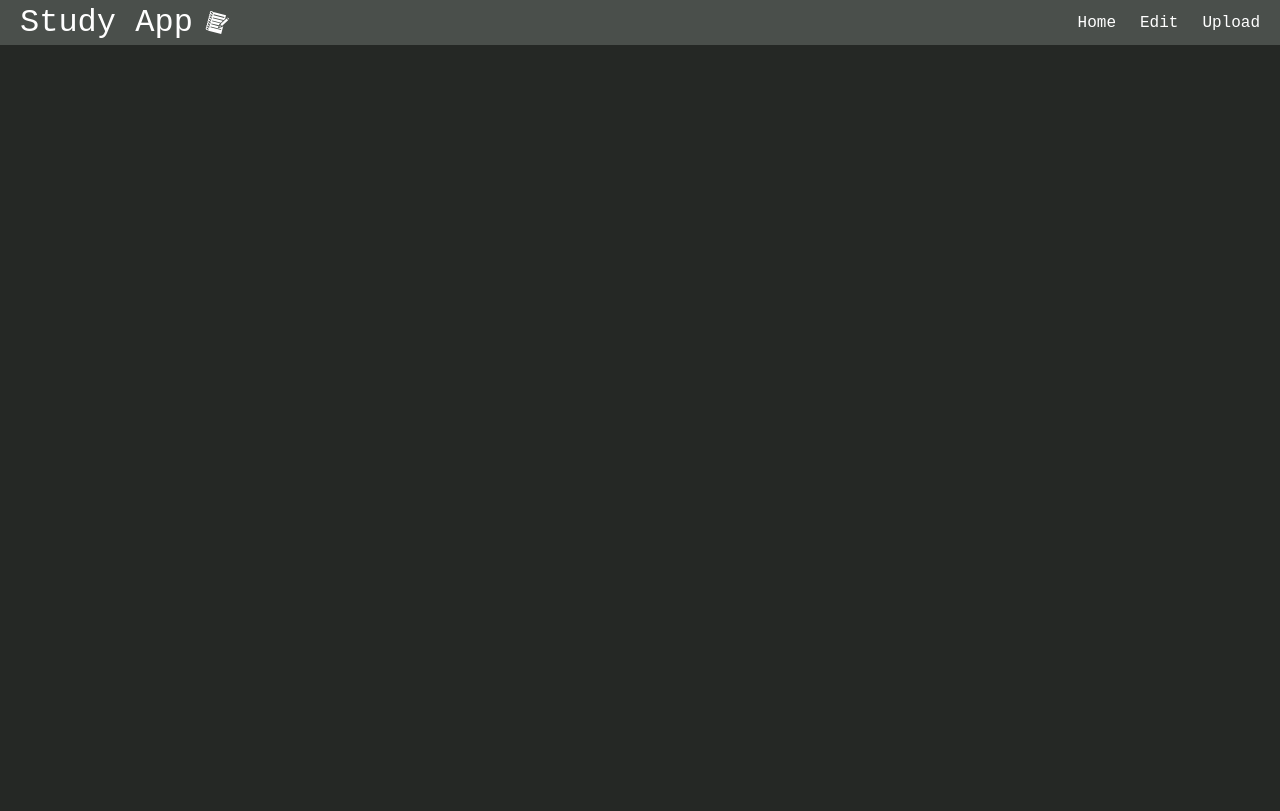
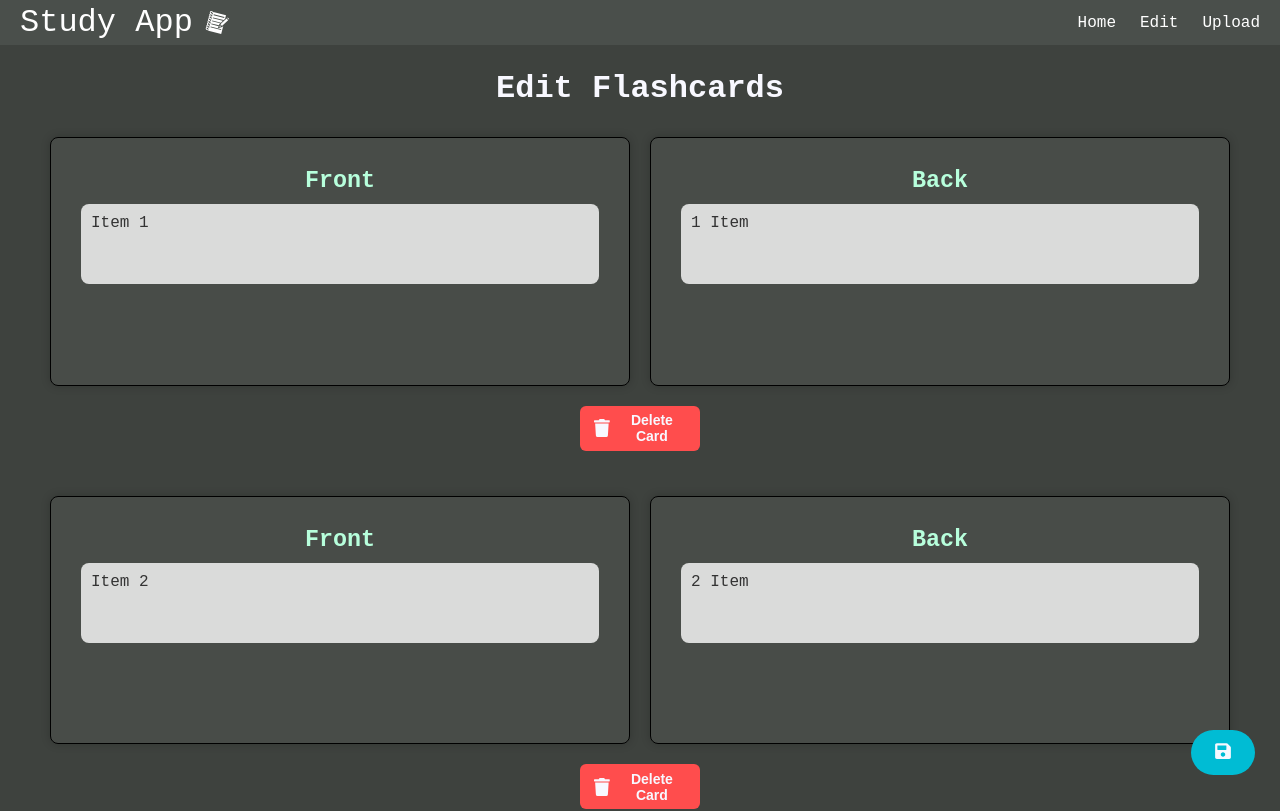
Before and after one commit to camsent/CS230Project4, a React (Vite) app in the folder FrontEnd/frontend-study-app/: page /edit in a window 1280 px wide. Shown: the top 811 px of the page. Built offline with nearby package versions, Linux system fonts and the light colour scheme.

Commit message:
added edit page

```diff
--- a/FrontEnd/frontend-study-app/src/App.jsx
+++ b/FrontEnd/frontend-study-app/src/App.jsx
@@ -5,7 +5,7 @@ import RegisterPage from './components/RegisterPage';
 import HomePage from './components/homePage';
 import Navbar from './components/NavBar';
 import StudyPage from './components/StudyPage'
-
+import EditPage from './components/EditPage';
 
 function App() {
 
@@ -18,6 +18,7 @@ function App() {
         <Route path="/register" element={<RegisterPage />} />
         <Route path="/home" element={<HomePage />} />
         <Route path="/study" element={<StudyPage />} />
+        <Route path="/edit" element={<EditPage />} />
       </Routes>
     </Router>
     </>
--- /dev/null
+++ b/FrontEnd/frontend-study-app/src/components/EditPage.css
@@ -0,0 +1,117 @@
+/* ---------- General ---------- */
+h1 {
+  color: ghostwhite;
+  text-align: center;
+  margin-bottom: 30px;
+}
+
+.container {
+    margin-top: 40px;
+  background: hsl(124 3.2% 25.1%);
+  min-height: 100vh;
+  padding: 30px 40px 100px; /* extra space for floating save button */
+  box-sizing: border-box;
+  color: ghostwhite;
+  position: relative;
+}
+
+/* ---------- Card List ---------- */
+.card-list {
+  display: flex;
+  flex-wrap: wrap;
+  justify-content: center;
+  gap: 20px;
+}
+
+/* ---------- Individual Card ---------- */
+.card {
+  flex: 0 0 calc(50% - 20px); /* Two cards per row */
+  background: rgba(255, 255, 255, 0.05);
+  border: 1px solid black;
+  border-radius: 8px;
+  padding: 30px;
+  aspect-ratio: 7 / 3;
+  font-size: 20px;
+  text-align: center;
+  box-shadow: 0 0 10px rgba(0, 0, 0, .2);
+  transition: box-shadow 0.3s ease-in-out, transform 0.2s;
+  cursor: default;
+}
+
+.card:hover {
+  box-shadow: 0 0 15px rgba(0, 255, 255, 0.8);
+  transform: translateY(-3px);
+}
+
+/* ---------- Editable Text ---------- */
+.card-content h3 {
+  color: #b7ffdc;
+  margin-bottom: 10px;
+}
+
+.card-content textarea {
+  width: 100%;
+  height: 100%;
+  min-height: 80px;
+  background: rgba(255, 255, 255, 0.8);
+  border: none;
+  border-radius: 8px;
+  padding: 10px;
+  font-size: 16px;
+  color: #333;
+  resize: none;
+}
+
+.card-content textarea:focus {
+  outline: 2px solid cyan;
+}
+
+/* ---------- Delete Button (one per row) ---------- */
+.row-delete {
+  flex-basis: 100%;
+  display: flex;
+  justify-content: center;
+  margin-bottom: 25px;
+}
+
+.delete-btn {
+    width: 10%;
+  display: flex;
+  align-items: center;
+  gap: 8px;
+  background: #ff4d4d;
+  color: ghostwhite;
+  border: none;
+  border-radius: 6px;
+  padding: 6px 14px;
+  font-size: 14px;
+  cursor: pointer;
+}
+
+button .icon {
+  color: ghostwhite;
+  font-size: large;
+}
+
+/* ---------- Floating Save Button ---------- */
+.save-btn {
+  position: fixed;
+  bottom: 25px;
+  right: 25px;
+  width: 5%;
+  background: #00bcd4;
+  color: white;
+  font-size: 16px;
+  padding: 10px 18px;
+  border: none;
+  border-radius: 30px;
+  cursor: pointer;
+  z-index: 1000;
+}
+
+/* ---------- Responsive ---------- */
+@media (max-width: 900px) {
+  .card {
+    flex: 0 0 100%;
+  }
+}
--- /dev/null
+++ b/FrontEnd/frontend-study-app/src/components/EditPage.jsx
@@ -0,0 +1,80 @@
+import React, { useState } from 'react';
+import './EditPage.css';
+import { FaTrash, FaSave } from "react-icons/fa";
+
+const initialData = [
+  { card_num: 1, front: "Item 1", back: "1 Item" },
+  { card_num: 2, front: "Item 2", back: "2 Item" },
+  { card_num: 3, front: "Item 3", back: "3 Item" },
+  { card_num: 4, front: "Item 4", back: "4 Item" },
+  { card_num: 5, front: "Item 5", back: "5 Item" },
+];
+
+const EditPage = () => {
+  const [cards, setCards] = useState(initialData);
+
+  const handleChange = (index, side, value) => {
+    const updated = [...cards];
+    updated[index][side] = value;
+    setCards(updated);
+  };
+
+  const handleDelete = (card_num) => {
+    const confirmed = window.confirm(`Are you sure you want to delete card #${card_num}?`);
+    if (confirmed) {
+      setCards(cards.filter((card) => card.card_num !== card_num));
+    }
+  };
+
+  const handleSave = () => {
+    console.log("Saved cards:", cards);
+    alert("Cards saved successfully!");
+    // Here you can add API call to persist changes
+  };
+
+  return (
+    <div className="container">
+      <h1>Edit Flashcards</h1>
+
+      <div className="card-list">
+        {cards.map((item, index) => (
+          <React.Fragment key={item.card_num}>
+            {/* Front Card */}
+            <div className="card">
+              <div className="card-content">
+                <h3>Front</h3>
+                <textarea
+                  value={item.front}
+                  onChange={(e) => handleChange(index, "front", e.target.value)}
+                />
+              </div>
+            </div>
+
+            {/* Back Card */}
+            <div className="card">
+              <div className="card-content">
+                <h3>Back</h3>
+                <textarea
+                  value={item.back}
+                  onChange={(e) => handleChange(index, "back", e.target.value)}
+                />
+              </div>
+            </div>
+
+            {/* Delete Button (one per row) */}
+            <div className="row-delete">
+              <button className="delete-btn" onClick={() => handleDelete(item.card_num)}>
+                <FaTrash className="icon" /> Delete Card
+              </button>
+            </div>
+          </React.Fragment>
+        ))}
+      </div>
+      <button>+</button>
+      {/* Floating Save Button */}
+      <button className="save-btn" onClick={handleSave}><FaSave className="icon" /></button>
+    </div>
+  );
+};
+
+export default EditPage;
```
